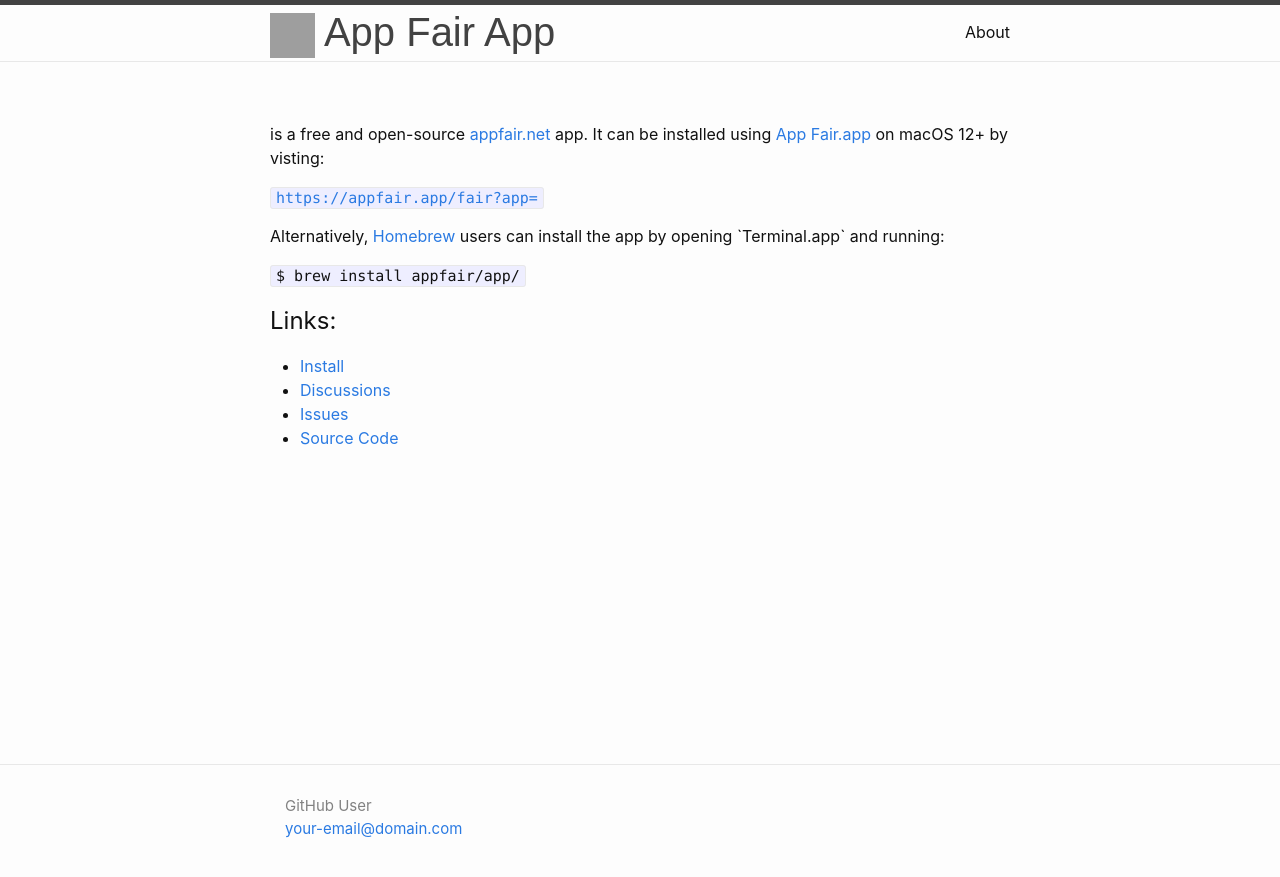
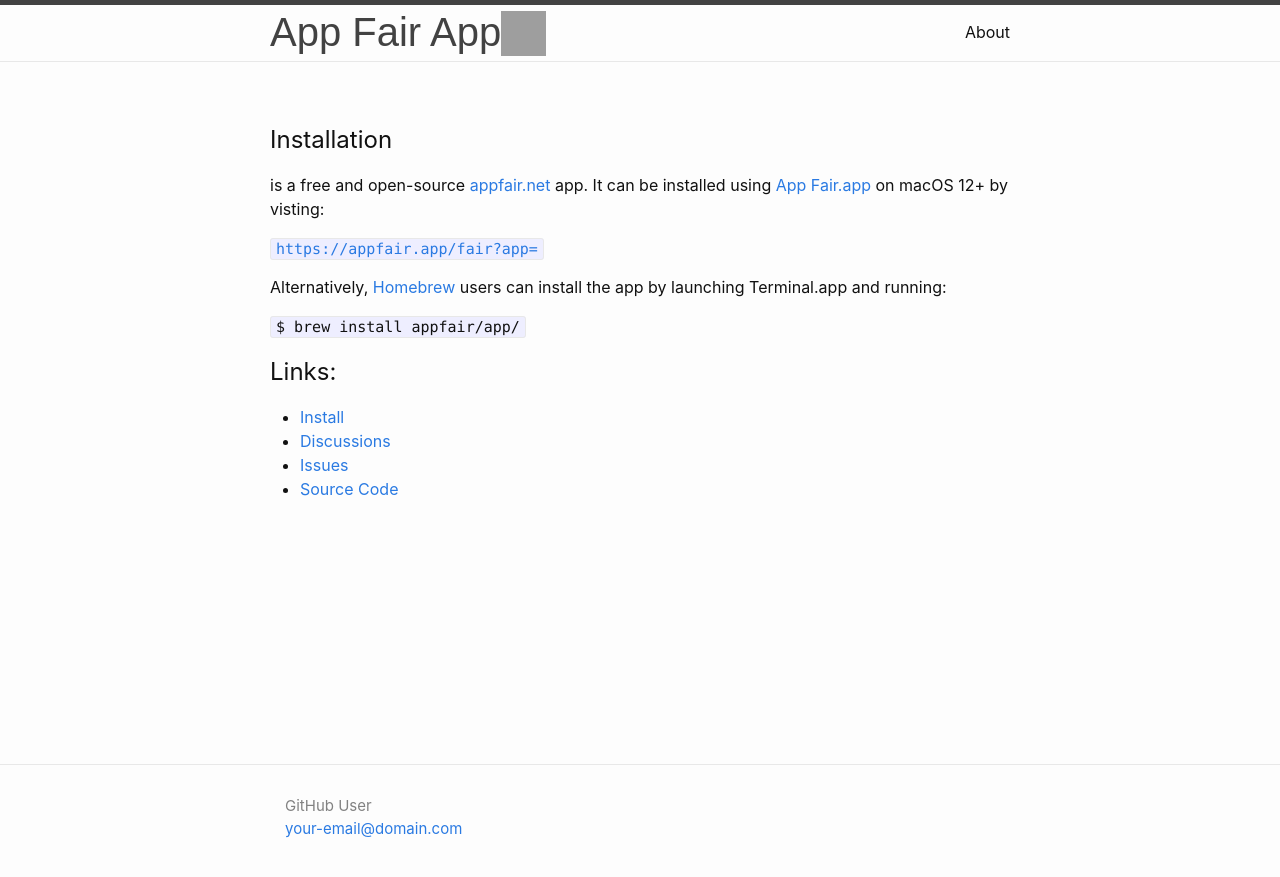
Before and after one commit to appfair/fairapp-theme, a Jekyll site: the page built from index.md, in a window 1280 px wide. Shown: the top 877 px of the page. Built offline with Jekyll 4.4.1, drawn with Linux system fonts in a browser that asks for light colours; grey boxes are pictures that could not be loaded.

Commit message:
chore: checkpoint

```diff
--- a/_includes/header.html
+++ b/_includes/header.html
@@ -15,10 +15,10 @@
     {% assign apptoken = appname | slugify %}
     {% assign apptitle = appname | replace: "-", " " %}
 
+    {% if page.showicon != false %}
+    <img width="45" height="45" src="{{ appurl }}/releases/latest/download/{{ appname }}.png" />
+    {% endif %}
     <a class="site-title" rel="author" href="{{ "/" | relative_url }}">
-        {% if page.showicon != false %}
-        <img width="45" height="45" src="{{ appurl }}/releases/latest/download/{{ appname }}.png" />
-        {% endif %}
         {{ apptitle | default:site.title | escape }}</a>
 
 
--- a/_layouts/fairapp.html
+++ b/_layouts/fairapp.html
@@ -18,6 +18,8 @@ layout: default
 </div>
 
 {% if appname != "App-Fair" %}
+<h2>Installation</h2>
+
 <p>
 {{ apptitle }} is a free and open-source <a href="https://appfair.net">appfair.net</a> app. It can be installed using <a href="https://appfair.app">App Fair.app</a> on macOS 12+ by visting:
 </p>
@@ -30,7 +32,7 @@ layout: default
 
 <p>
 Alternatively, <a href="https://brew.sh/">Homebrew</a> users can
-install the app by opening `Terminal.app` and running:
+install the app by launching Terminal.app and running:
 </p>
 
 <p>
@@ -50,6 +52,9 @@ $ brew install appfair/app/{{ apptoken }}
 
 {% assign platforms = 'mac,ios' | split: ',' %}
 
+{% assign iosHeader = false %}
+{% assign macHeader = false %}
+
 {% assign maczip = appname | append: '-macOS.zip' %}
 {% assign iosipa = appname | append: '-iOS.ipa' %}
 
@@ -64,6 +69,16 @@ $ brew install appfair/app/{{ apptoken }}
 {% assign dim = asset.name | split: "-" | last | split: "." | first | split: "@" | first %}
 {% assign width = dim | split: "x" | first %}
 {% assign height = dim | split: "x" | last %}
+
+{% if platform == 'mac' and macHeader == false %}
+{% assign macHeader = true %}
+<h2>macOS Screenshots</h2>
+{% endif %}
+
+{% if platform == 'ios' and iosHeader == false %}
+{% assign iosHeader = true %}
+<h2>iOS Screenshots</h2>
+{% endif %}
 
 <div>
 {% if false and width != "" and height != "" %}
```
